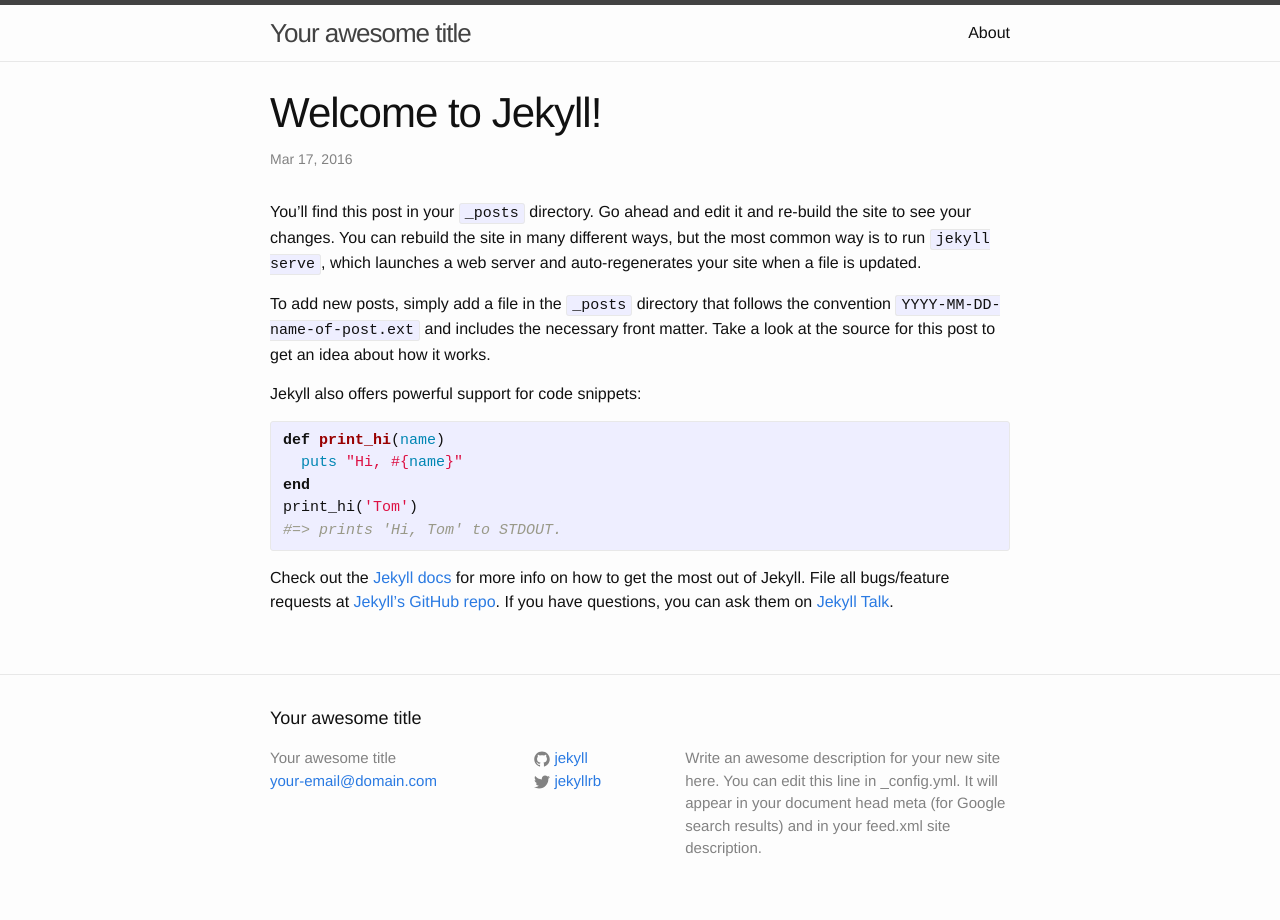
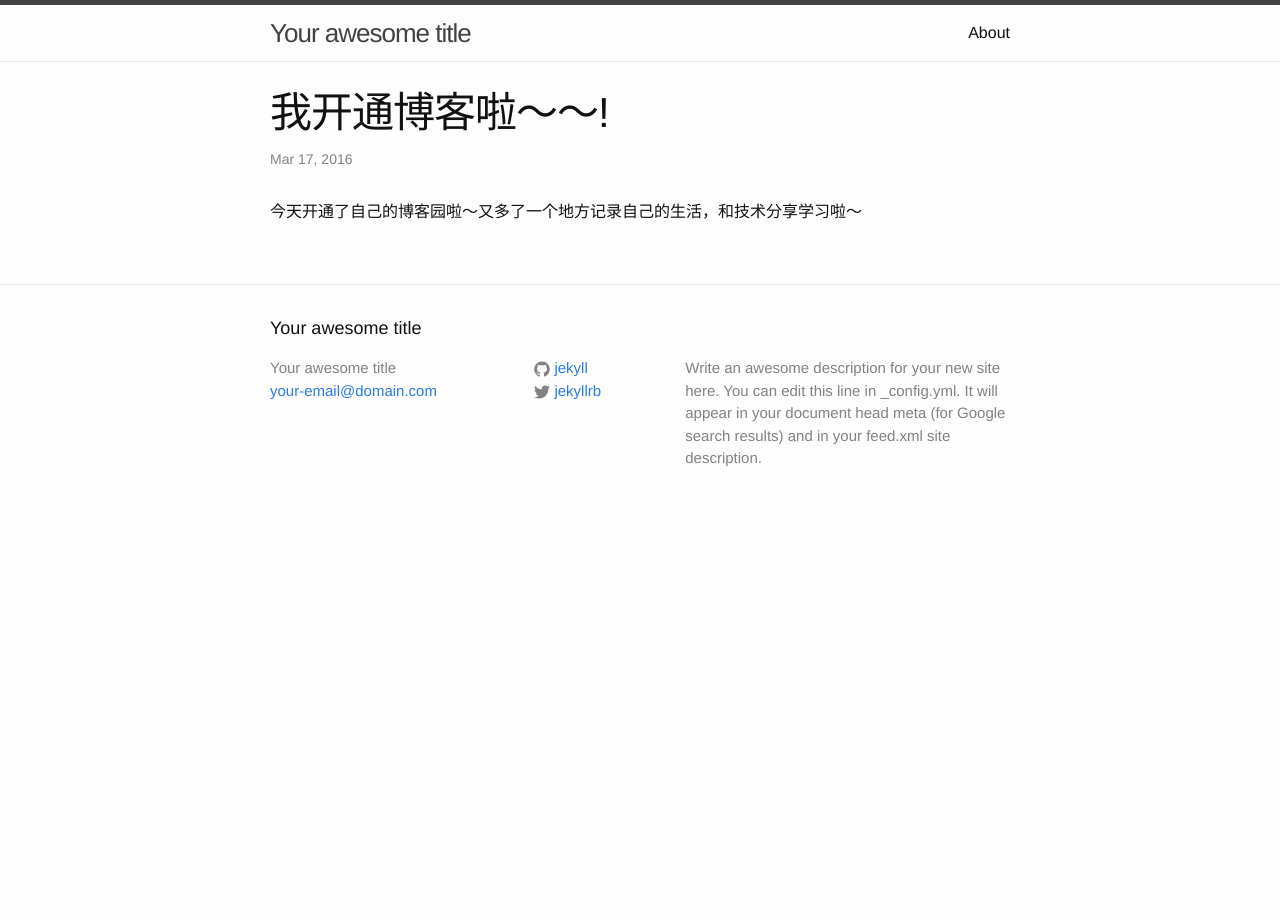
Before and after one commit to xyicode/test, a Jekyll site: the page built from _posts/2016-03-17-welcome-to-jekyll.markdown, in a window 1280 px wide. Built offline with Jekyll 4.4.1, drawn with Linux system fonts in a browser that asks for light colours.

Commit message:
修改了播客内容

```diff
--- a/_posts/2016-03-17-welcome-to-jekyll.markdown
+++ b/_posts/2016-03-17-welcome-to-jekyll.markdown
@@ -1,24 +1,10 @@
 ---
 layout: post
-title:  "Welcome to Jekyll!"
+title:  "我开通博客啦～～!"
 date:   2016-03-17 13:57:11 +0800
 categories: jekyll update
 ---
-You’ll find this post in your `_posts` directory. Go ahead and edit it and re-build the site to see your changes. You can rebuild the site in many different ways, but the most common way is to run `jekyll serve`, which launches a web server and auto-regenerates your site when a file is updated.
-
-To add new posts, simply add a file in the `_posts` directory that follows the convention `YYYY-MM-DD-name-of-post.ext` and includes the necessary front matter. Take a look at the source for this post to get an idea about how it works.
-
-Jekyll also offers powerful support for code snippets:
-
-{% highlight ruby %}
-def print_hi(name)
-  puts "Hi, #{name}"
-end
-print_hi('Tom')
-#=> prints 'Hi, Tom' to STDOUT.
-{% endhighlight %}
-
-Check out the [Jekyll docs][jekyll-docs] for more info on how to get the most out of Jekyll. File all bugs/feature requests at [Jekyll’s GitHub repo][jekyll-gh]. If you have questions, you can ask them on [Jekyll Talk][jekyll-talk].
+今天开通了自己的博客园啦～又多了一个地方记录自己的生活，和技术分享学习啦～
 
 [jekyll-docs]: http://jekyllrb.com/docs/home
 [jekyll-gh]:   https://github.com/jekyll/jekyll
```
Also changed, not shown: _posts/2016-03-17-welcome-to-test.markdown (deleted, +0 -25 lines), 4 other files.
